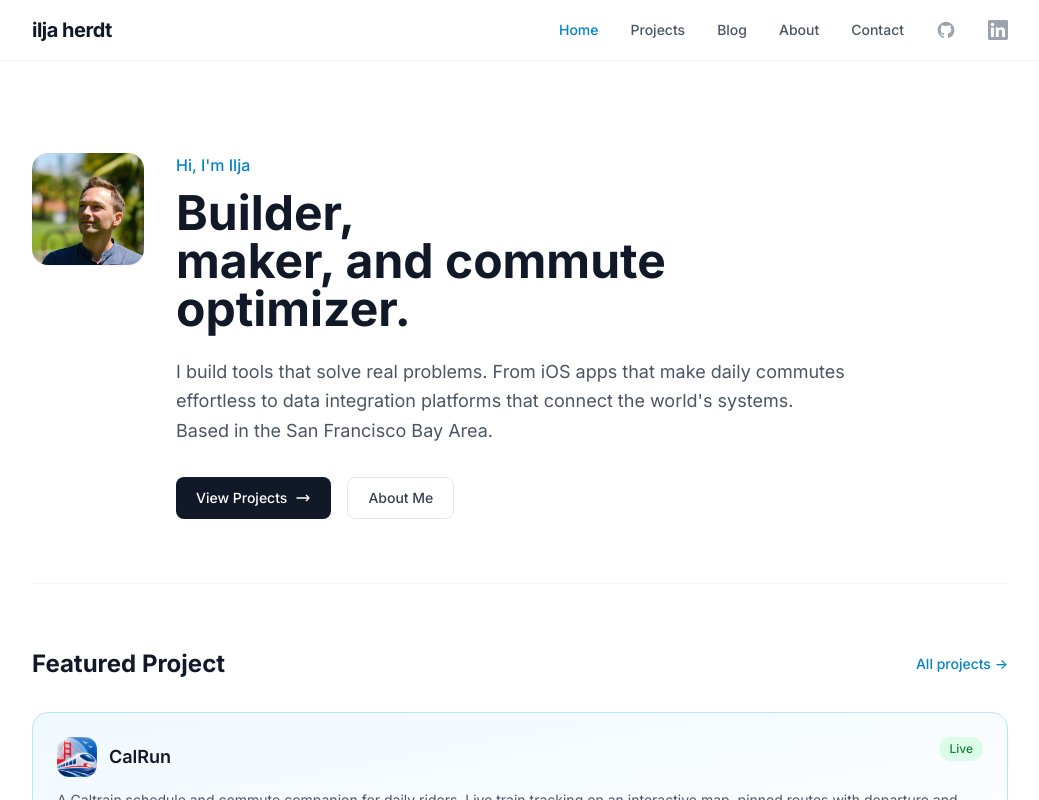
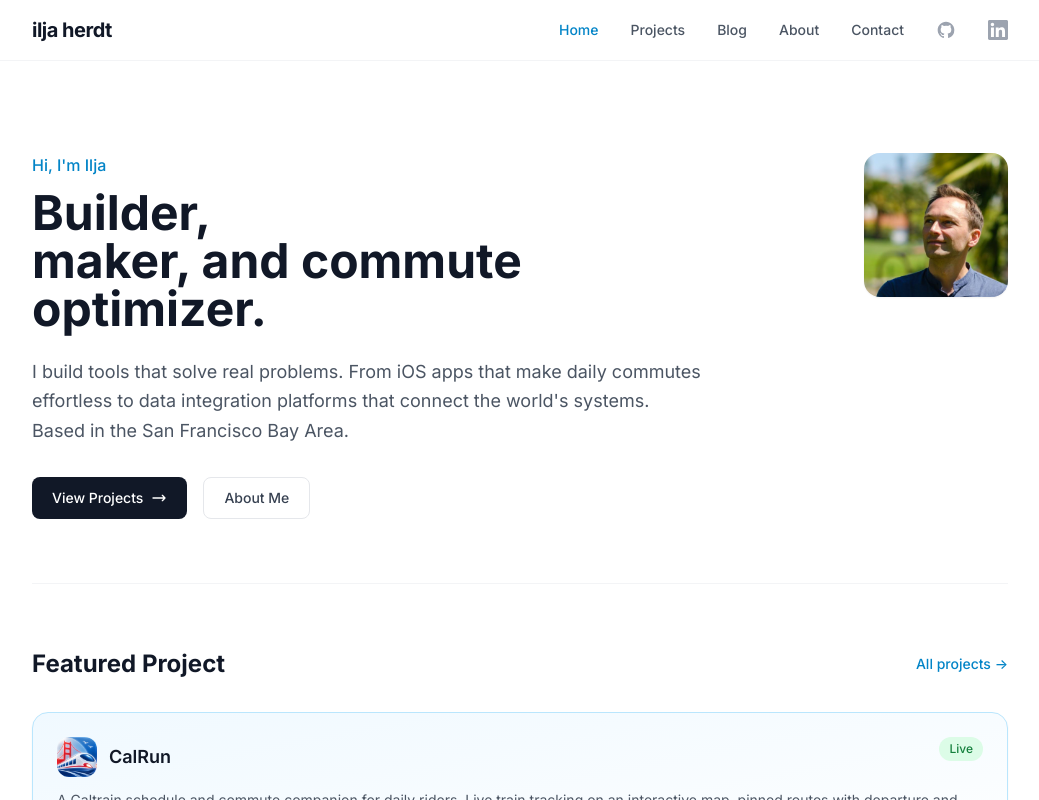
Before and after one commit to iherdt/iljaherdt-com, a Next.js app: page / in a window 1280 px wide. Shown: the top 800 px of the page, without its empty margins (120-1159 px from the left). Built offline with nearby package versions, Linux system fonts and the light colour scheme.

Commit message:
Move profile photo to right side of homepage hero

```diff
--- a/pages/index.tsx
+++ b/pages/index.tsx
@@ -13,12 +13,7 @@ export default function HomePage({ recentPosts }: HomeProps) {
     <Layout>
       {/* Hero */}
       <section className="max-w-5xl mx-auto px-6 pt-20 pb-16">
-        <div className="flex flex-col sm:flex-row items-start gap-8">
-          <img
-            src="/profile.jpg"
-            alt="Ilja Herdt"
-            className="w-28 h-28 rounded-2xl object-cover shadow-sm shrink-0"
-          />
+        <div className="flex flex-col-reverse sm:flex-row items-center sm:items-start justify-between gap-8">
           <div className="max-w-2xl">
             <p className="text-brand-600 font-medium mb-3">Hi, I&apos;m Ilja</p>
             <h1 className="text-4xl sm:text-5xl font-bold text-gray-900 leading-tight mb-6">
@@ -39,6 +34,11 @@ export default function HomePage({ recentPosts }: HomeProps) {
               </Link>
             </div>
           </div>
+          <img
+            src="/profile.jpg"
+            alt="Ilja Herdt"
+            className="w-32 h-32 sm:w-36 sm:h-36 rounded-2xl object-cover shadow-sm shrink-0"
+          />
         </div>
       </section>
 
```
